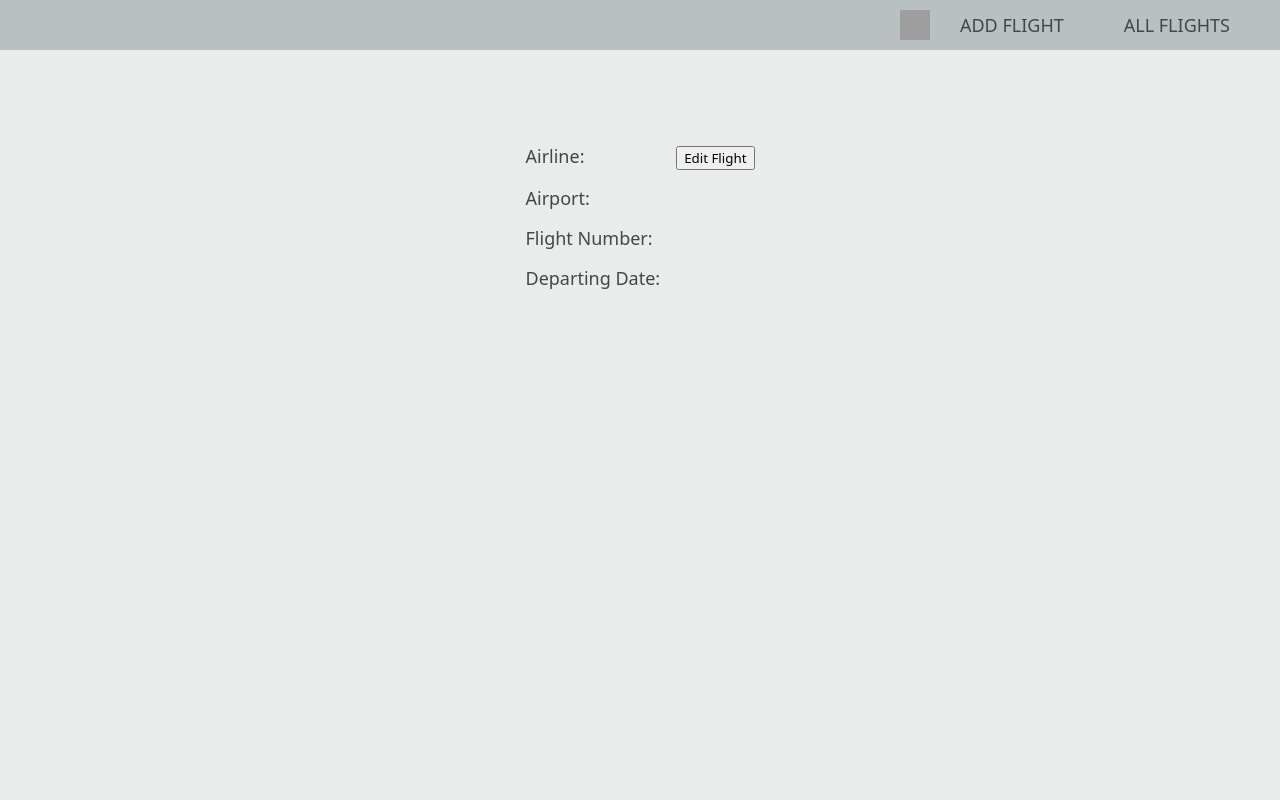
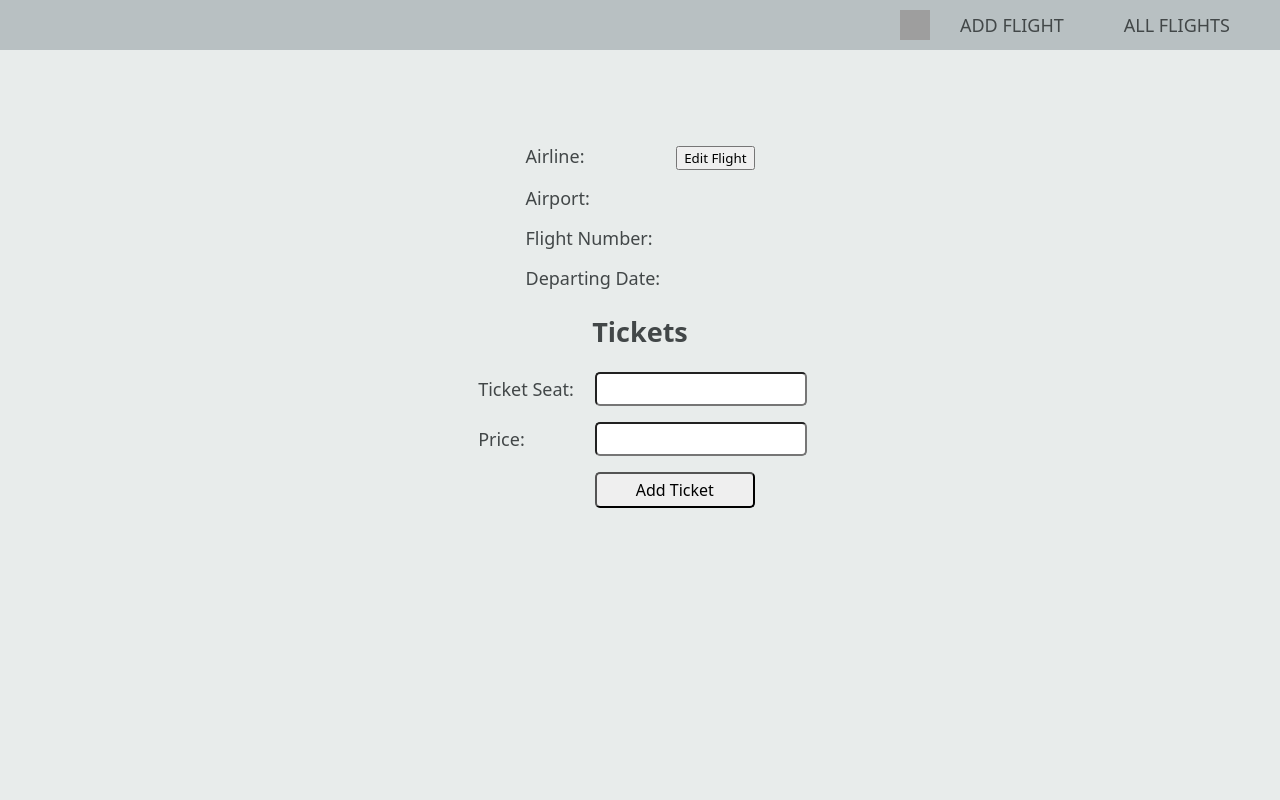
Before and after one commit to zgildo01/mongoose-flights, a Node server app: template views/flights/show.ejs in a window 1280 px wide. Run offline with Node 20, Linux system fonts and the light colour scheme; the template is opened without the code that fills it, so the values that code supplies are empty; some libraries are stand-ins or nearby versions; grey boxes are pictures that could not be loaded.

Commit message:
add UI for adding tickets

```diff
--- a/models/flight.js
+++ b/models/flight.js
@@ -5,7 +5,7 @@ const Schema = mongoose.Schema;
 const ticketSchema = new Schema({
   seat: {
     type: String,
-    match: /[A-F][1-9]\d?/
+    match: /[A-F][1-9]\d?/,
   },
   price: {
     type: Number,
@@ -30,6 +30,7 @@ const flightSchema = new Schema({
     type: Date,
     default: oneYearFromNow,
   },
+  tickets: [ticketSchema],
 }, {
   timestamps: true
 })
--- a/views/flights/show.ejs
+++ b/views/flights/show.ejs
@@ -19,6 +19,18 @@
     <div>Departing Date: </div>
     <div><%= flight.departs %></div>
   </section>
+  <h2>Tickets</h2>
+  <form
+    id="add-review-form"
+    action="/movies/<%= flight._id %>/tickets"
+    method="POST"
+  >
+    <label for="content-textarea">Ticket Seat:</label>
+    <input name="seat" id="content-textarea" required pattern="[A-F][1-9]\d?">
+    <label for="rating-select">Price:</label>
+    <input type="number" name="price" id="rating-select" min="0">
+    <button type="submit">Add Ticket</button>
+  </form>
 </main>
 
 <%- include('../partials/footer')  %>
```
